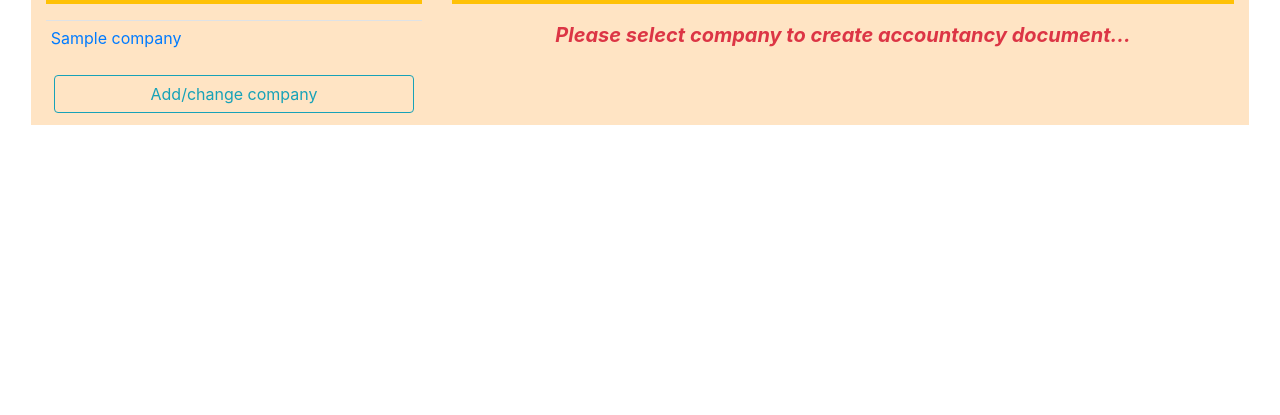
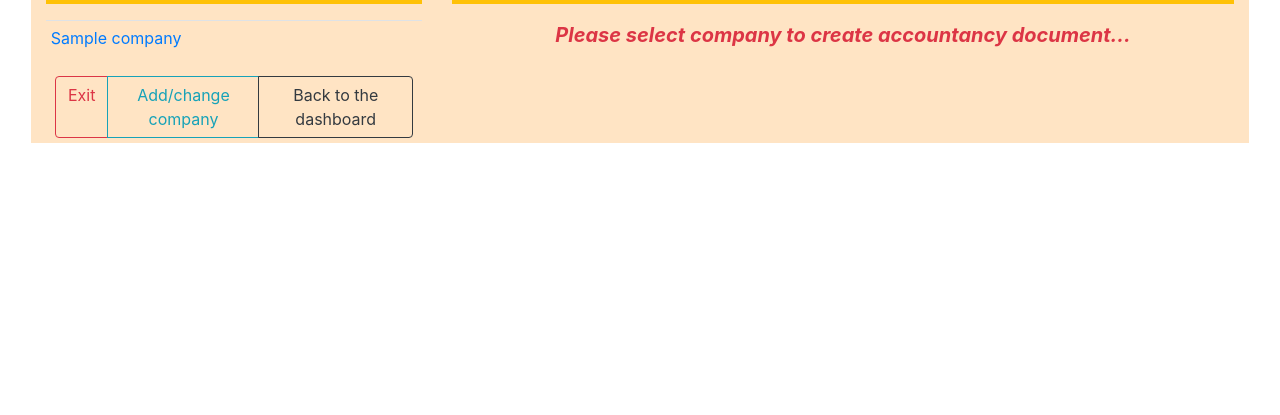
Before and after one commit to jerwski/uewtr, a Django app: template templates/accountancy/accountancy_document.html in a window 1280 px wide. Shown: the part 154-569 px from the top of the page. Run offline with Django 3.2, Linux system fonts and the light colour scheme; the template is opened without the code that fills it: most values are stand-ins (such as "Sample title", 1, 10 or a date in 2020); some libraries are stand-ins or nearby versions.

Commit message:
refactoring

```diff
--- a/templates/accountancy/accountancy_document.html
+++ b/templates/accountancy/accountancy_document.html
@@ -40,10 +40,12 @@
           </tbody>
         </table>
         <div class="row mt-2">
-          <div class="col">
-            <div class="btn-sm mb-2">
-              <a href="{% url 'cashregister:add_company' %}" class="btn btn-outline-info btn-block">Add/change
-                company</a>
+          <div class="col text-center">
+            <div class="btn btn-sm btn-group">
+              <a href="{% url 'account:exit' %}" class="btn btn-outline-danger">Exit</a>
+              <a href="{% url 'cashregister:add_company' %}" class="btn btn-outline-info">Add/change
+                  company</a>
+              <a href="{% url 'account:admin_site' %}" class="btn btn-outline-dark">Back to the dashboard</a>
             </div>
           </div>
         </div>
@@ -75,7 +77,7 @@
 
       <div class="col-sm-8">
         {% if company_id %}
-          <p class="text-center text-danger lead font-weight-normal bg-warning">SELECT CUSTOMER FOR <strong>{{ company }}</strong></p>
+          <p class="text-center text-danger lead font-weight-normal bg-warning">SELECT CUSTOMER FOR CONTRACTOR <strong>{{ company }}</strong></p>
 
           <div class="input-group">
             <div class="input-group-prepend">
@@ -117,11 +119,6 @@
                     <tr><th class="text-secondary font-italic">email:</th><th>{{ customer.email }}</th></tr>
                   </tbody>
                 </table>
-                <div class="btn btn-sm btn-group mt-2 mb-2">
-                  <a href="{% url 'account:exit' %}" class="btn btn-outline-danger">Exit</a>
-                  <a href="{% url 'account:admin_site' %}" class="btn btn-outline-dark">Dashboard</a>
-                  <a class="btn btn-outline-primary" href="/admin/">Admin</a>
-                </div>
               </div>
               <div class="col-8">
                 <form action="." method="POST">{% csrf_token %}
@@ -150,7 +147,7 @@
                   </div>
                   <div class="row text-center">
                     <div class="col-12 mt-3">
-                      <button type="submit" class="btn btn-block btn-outline-success">Add product to contractor {{ company|upper }}</button>
+                      <button type="submit" class="btn btn-block btn-outline-success">Add product to customer {{ customer|upper }}</button>
                     </div>
                   </div>
                 </form>
```
